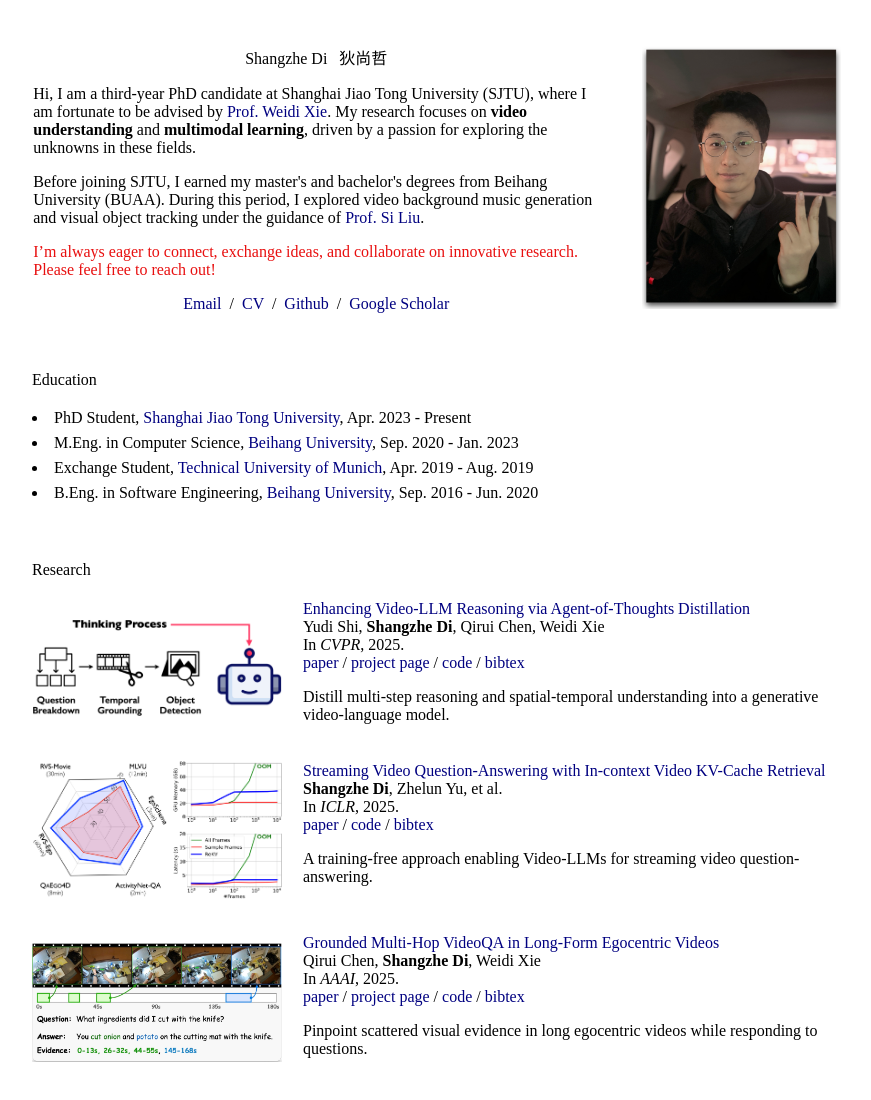
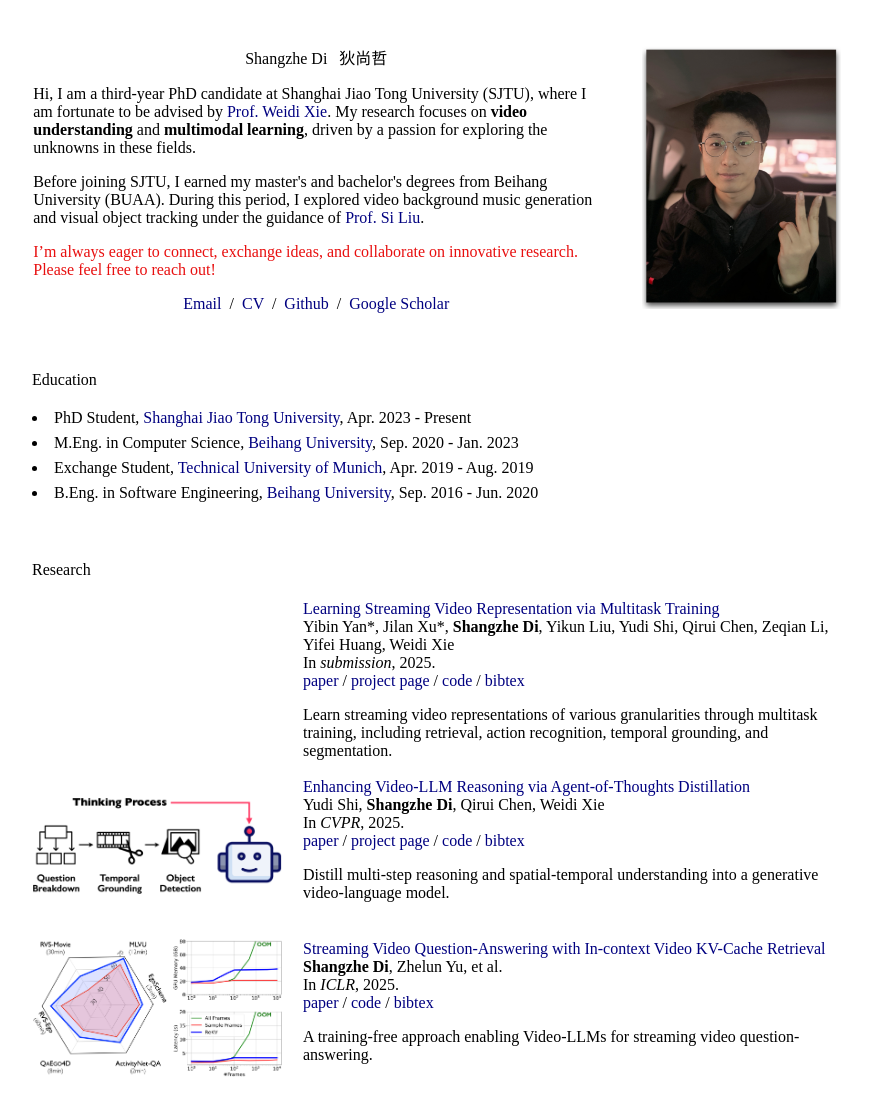
Before and after one commit to Becomebright/BecomeBright.github.io, a plain HTML site: page index.html in a window 1280 px wide. Shown: the top 1100 px of the page, without its empty margins (203-1074 px from the left). Drawn offline with Linux system fonts and the light colour scheme; files that its build step writes are made by us from their sources.

Commit message:
Add StreamFormer

```diff
--- a/index.html
+++ b/index.html
@@ -100,6 +100,25 @@
         </tbody></table>
 
         <table style="width:100%;border:0px;border-spacing:0px;border-collapse:separate;margin-right:auto;margin-left:auto;"><tbody>
+
+          <!-- StreamFormer -->
+          <tr>
+            <td style="padding:20px;width:30%;vertical-align:middle;text-align:center;">
+              <!-- <img src="images/AoTD.png" width="250"> -->
+            </td>
+            <td width="70%" valign="middle">
+              <a href="https://go2heart.github.io/streamformer/">
+                <papertitle>Learning Streaming Video Representation via Multitask Training</papertitle>
+              </a>
+              <br>
+              Yibin Yan*, Jilan Xu*, <b>Shangzhe Di</b>, Yikun Liu, Yudi Shi, Qirui Chen, Zeqian Li, Yifei Huang, Weidi Xie
+              <br>
+              In <em>submission</em>, 2025.
+              <br>
+              <a href="https://arxiv.org/pdf/2504.20041">paper</a> / <a href="https://go2heart.github.io/streamformer/">project page</a> / <a href="">code</a> / <a href="data/streamformer.bib">bibtex</a>
+              <p>Learn streaming video representations of various granularities through multitask training, including retrieval, action recognition, temporal grounding, and segmentation.</p>
+            </td>
+          </tr>
 
           <!-- AoTD -->
           <tr>
```
Also changed, not shown: 2 other files.
